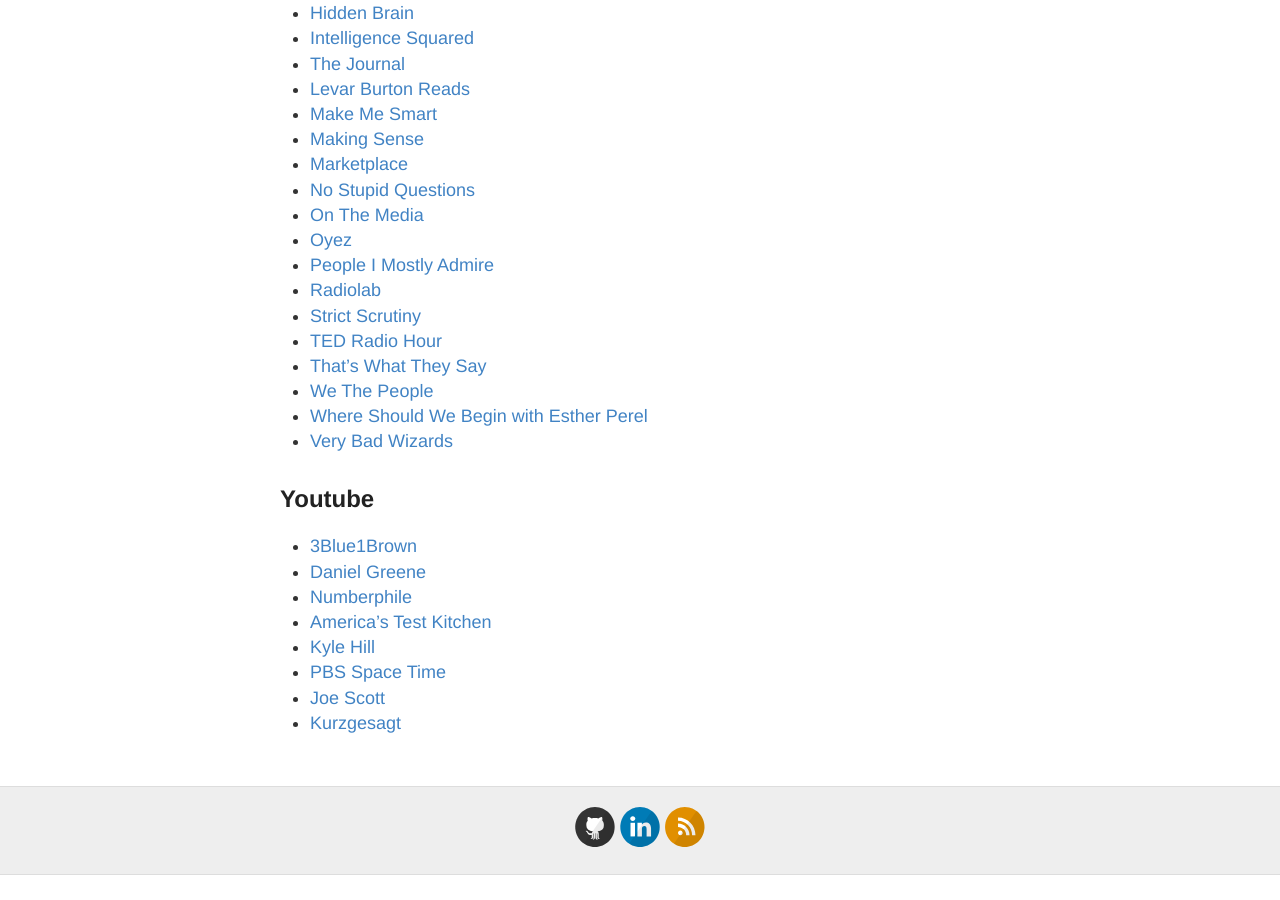
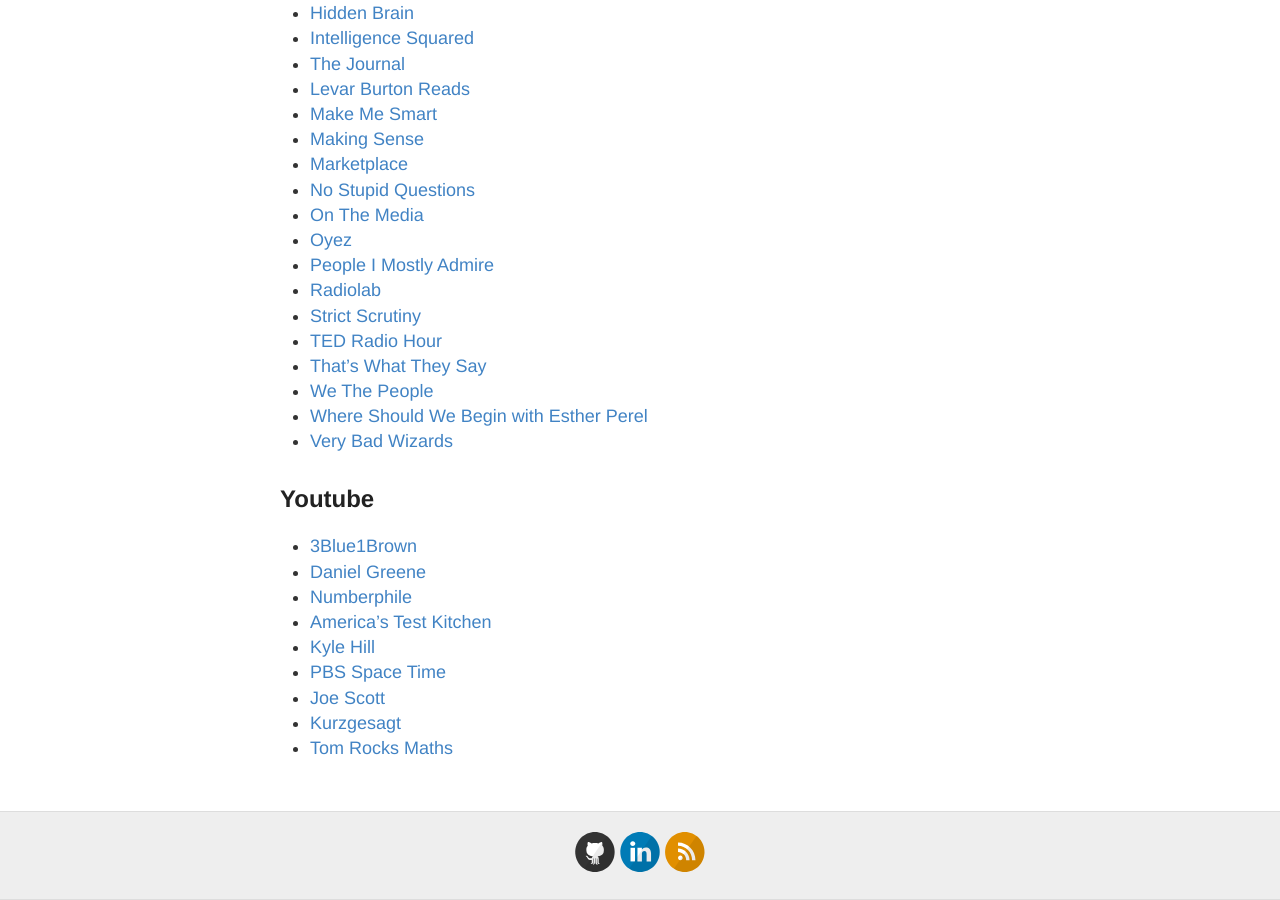
Before and after one commit to lajoie/lajoie.github.io, a Jekyll site: the page built from about/media.md, in a window 1280 px wide and 900 px high, scrolled down 717 px. Built offline with Jekyll 4.4.1, drawn with Linux system fonts in a browser that asks for light colours; before the commit the page ends 1592 px from its top, so only the background shows below that.

Commit message:
add Tom Rocks Math to youtube list

```diff
--- a/about/media.md
+++ b/about/media.md
@@ -45,3 +45,4 @@
 * [PBS Space Time](https://www.youtube.com/c/pbsspacetime)
 * [Joe Scott](https://www.youtube.com/c/joescott)
 * [Kurzgesagt](https://www.youtube.com/c/inanutshell)
+* [Tom Rocks Maths](https://www.youtube.com/c/TomRocksMaths)
```
